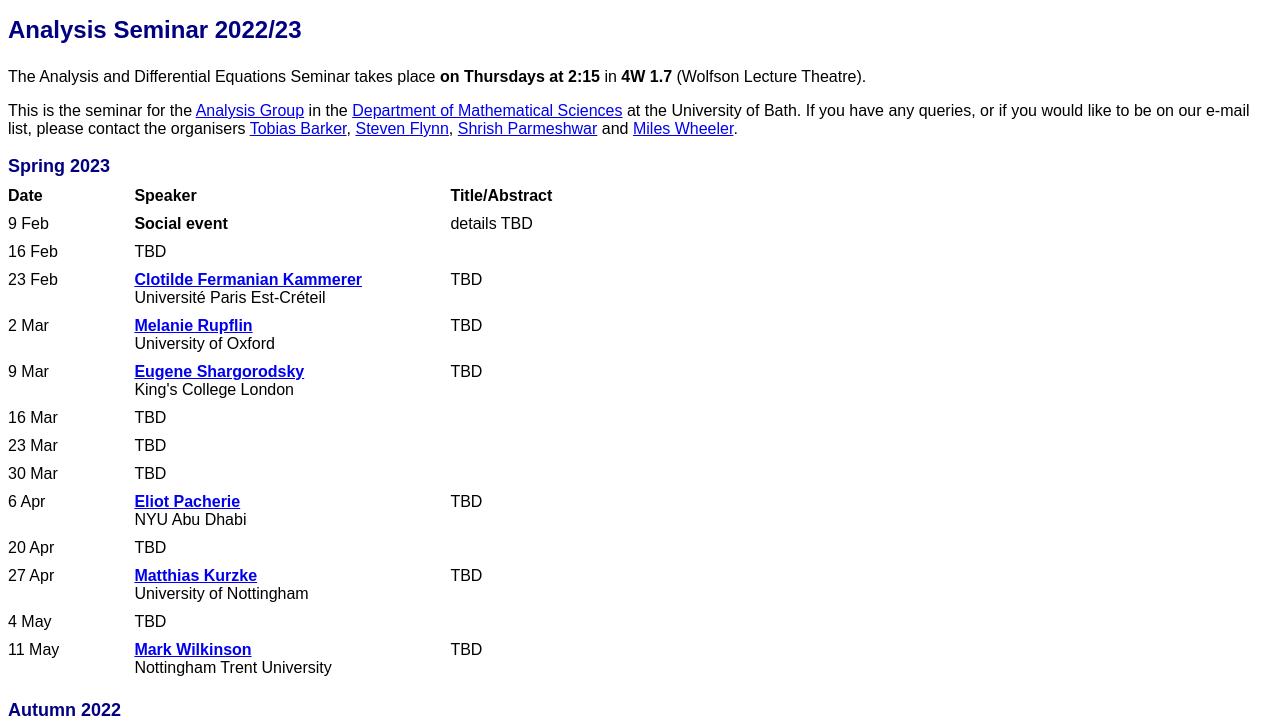
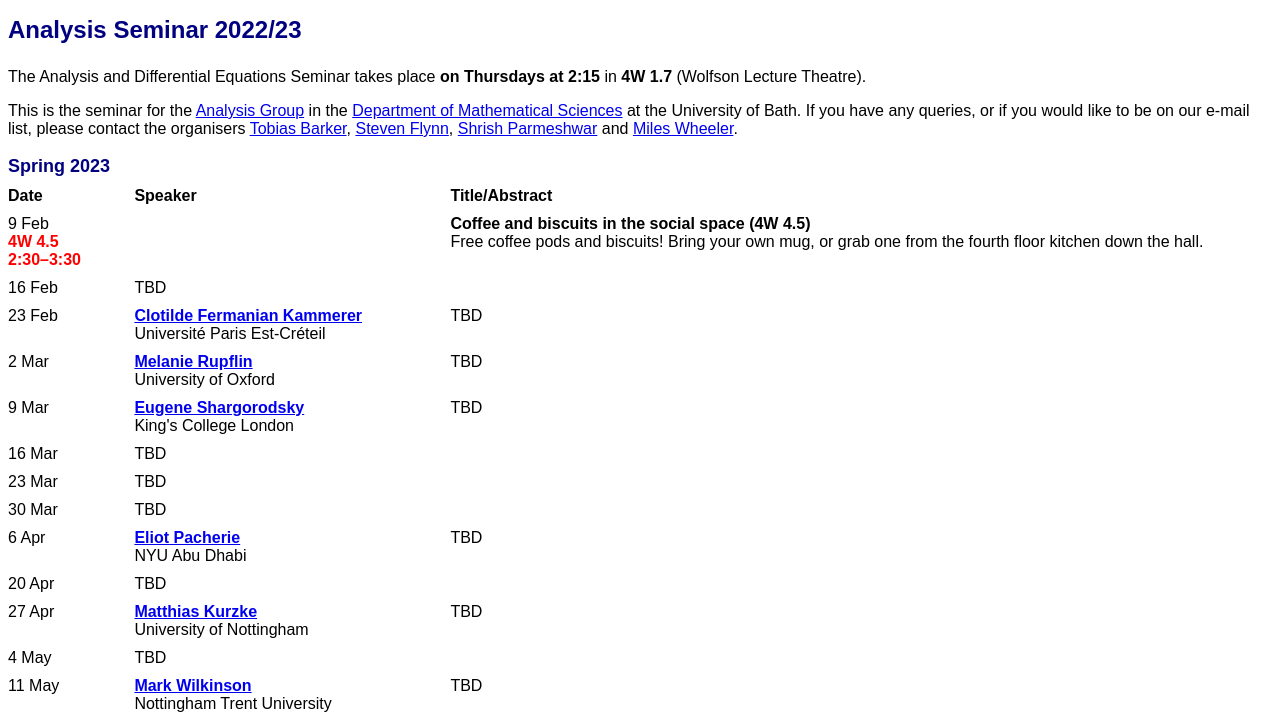
Before and after one commit to bath-analysis/bath-analysis.github.io, a plain HTML site: page index.html in a window 1280 px wide. Shown: the top 724 px of the page. Drawn offline with nearby package versions, Linux system fonts and the light colour scheme.

Commit message:
social space reserved for 9 Feb

```diff
--- a/index.html
+++ b/index.html
@@ -65,13 +65,16 @@ contact the organisers
   </tr>
 
   <tr>
-    <td>
-      9 Feb<br/>
-    </td><td>
-      <b>Social event</b><br/>
-    </td><td>
-      details TBD
-    </td>
+      <td>
+          9 Feb <br/>
+          <b style="color:red">4W 4.5</b><br/>
+          <b style="color:red">2:30–3:30</b>
+      </td><td>
+      </td><td>
+          <b>Coffee and biscuits in the social space (4W 4.5)</b><br/>
+          Free coffee pods and biscuits! Bring your own mug, or grab one from
+          the fourth floor kitchen down the hall.
+      </td>
   </tr>
 
   <tr>
```
